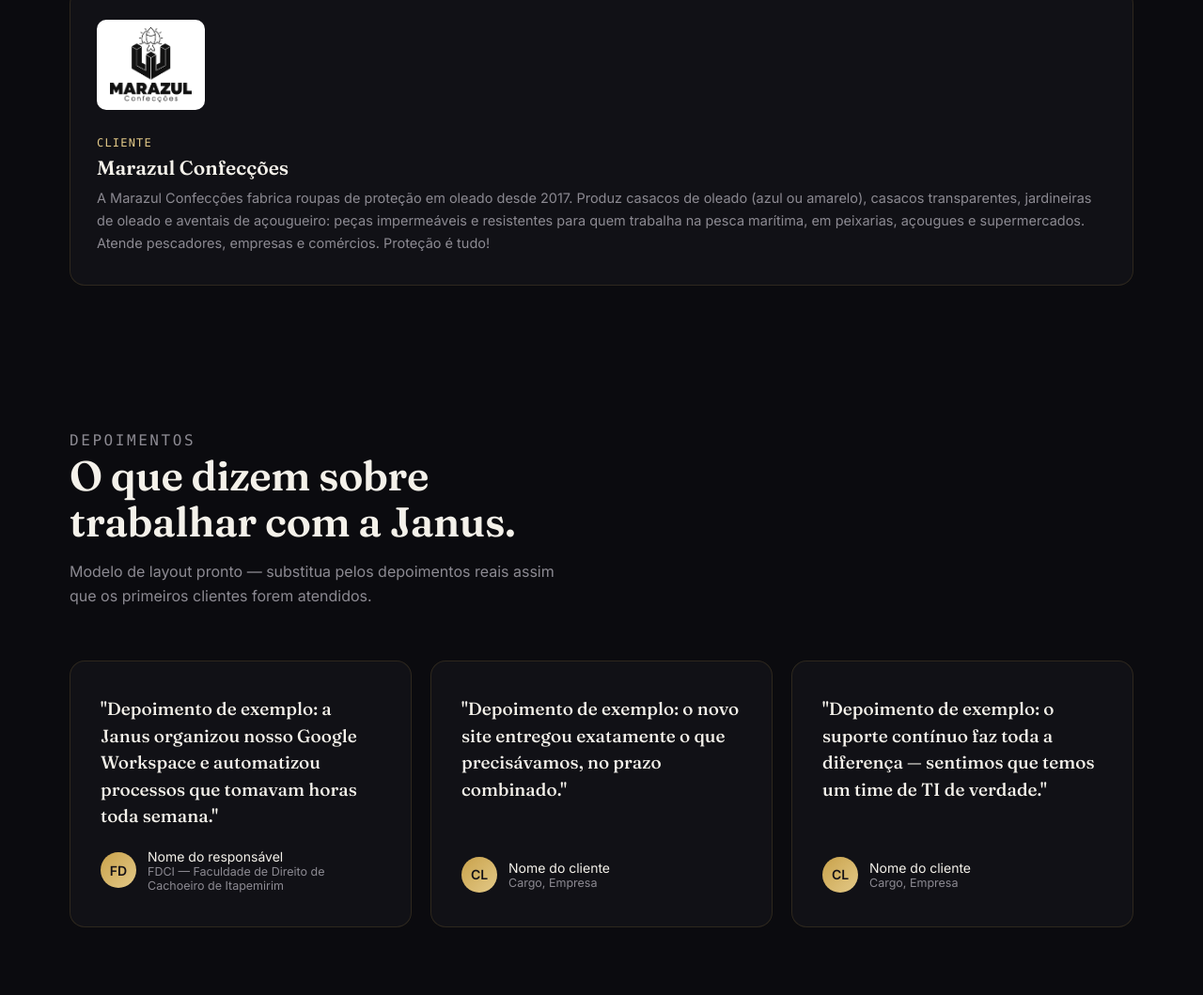
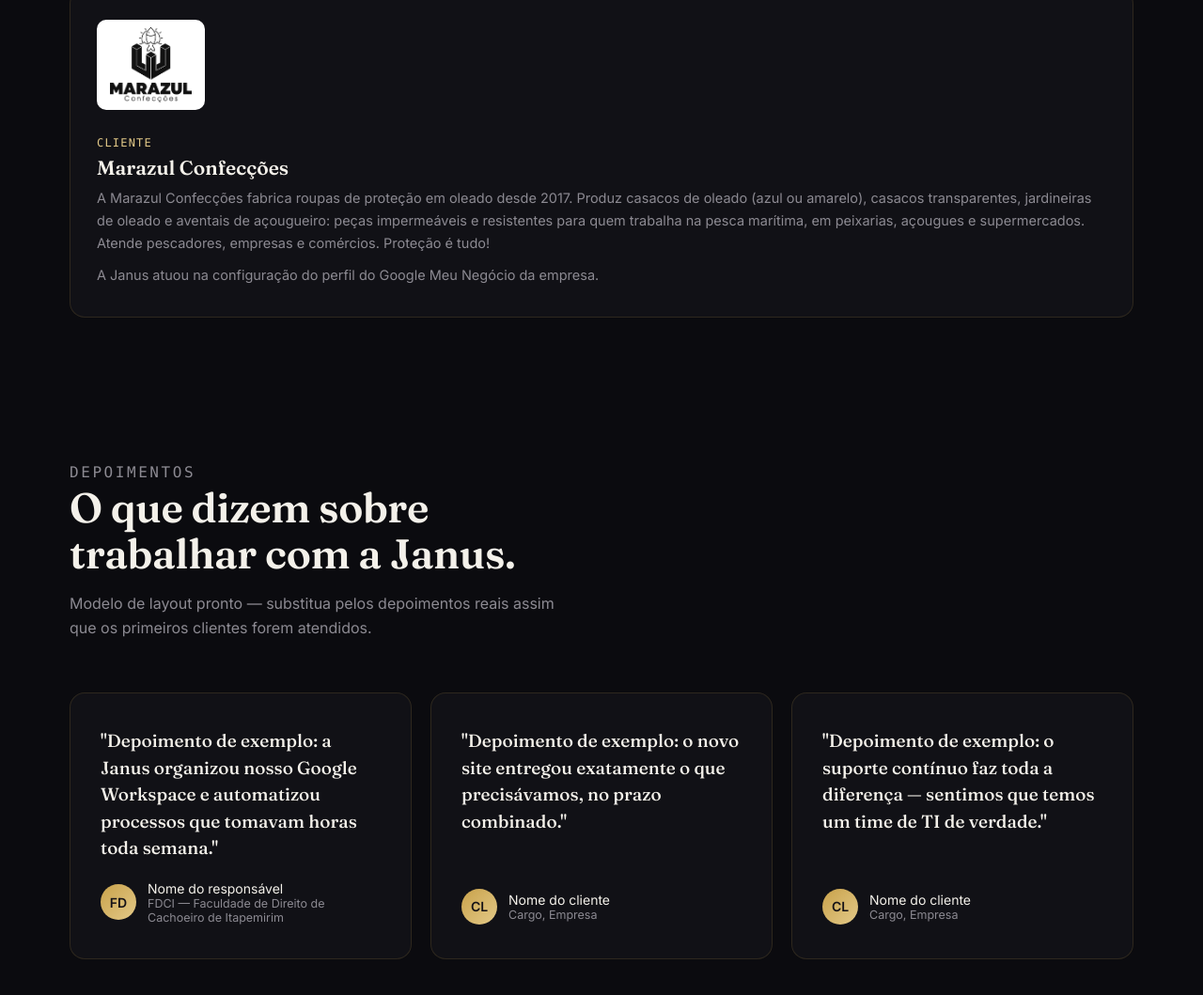
Before and after one commit to willscastro/JANOS-LTDA, a plain HTML site: page clientes.html in a window 1280 px wide. Shown: the part 1818-2877 px from the top of the page at 94% size. Drawn offline with Linux system fonts and the light colour scheme.

Commit message:
Informa atuação da Janus no Google Meu Negócio da Marazul
Co-Authored-By: Claude Sonnet 5.5 <noreply@anthropic.com>

```diff
--- a/clientes.html
+++ b/clientes.html
@@ -130,6 +130,7 @@
           <span class="num" style="margin-bottom:6px">CLIENTE</span>
           <h3 style="margin-bottom:8px">Marazul Confecções</h3>
           <p>A Marazul Confecções fabrica roupas de proteção em oleado desde 2017. Produz casacos de oleado (azul ou amarelo), casacos transparentes, jardineiras de oleado e aventais de açougueiro: peças impermeáveis e resistentes para quem trabalha na pesca marítima, em peixarias, açougues e supermercados. Atende pescadores, empresas e comércios. Proteção é tudo!</p>
+          <p style="margin-top:10px">A Janus atuou na configuração do perfil do Google Meu Negócio da empresa.</p>
         </div>
       </div>
     </div>
```
